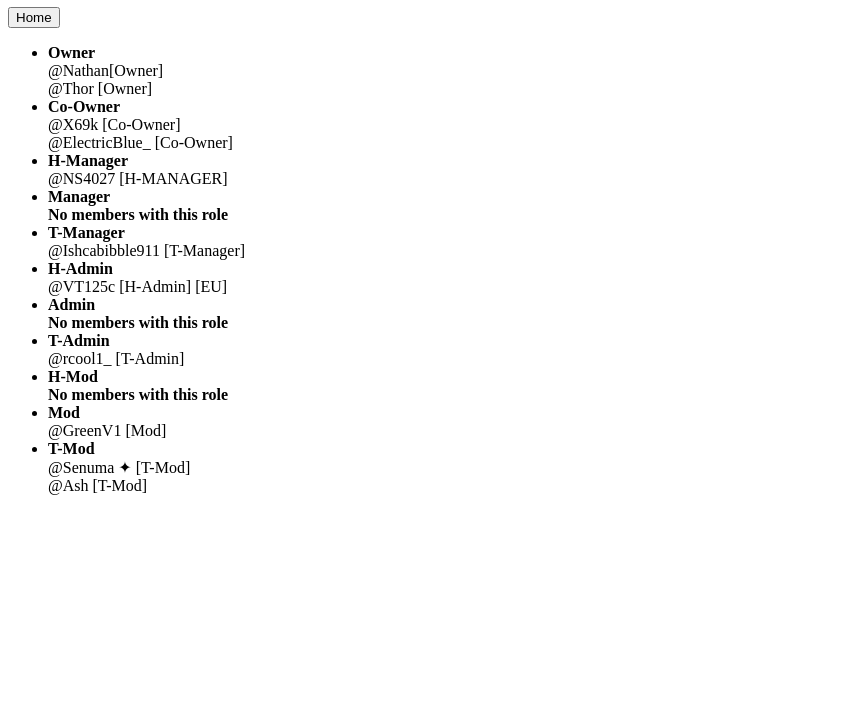
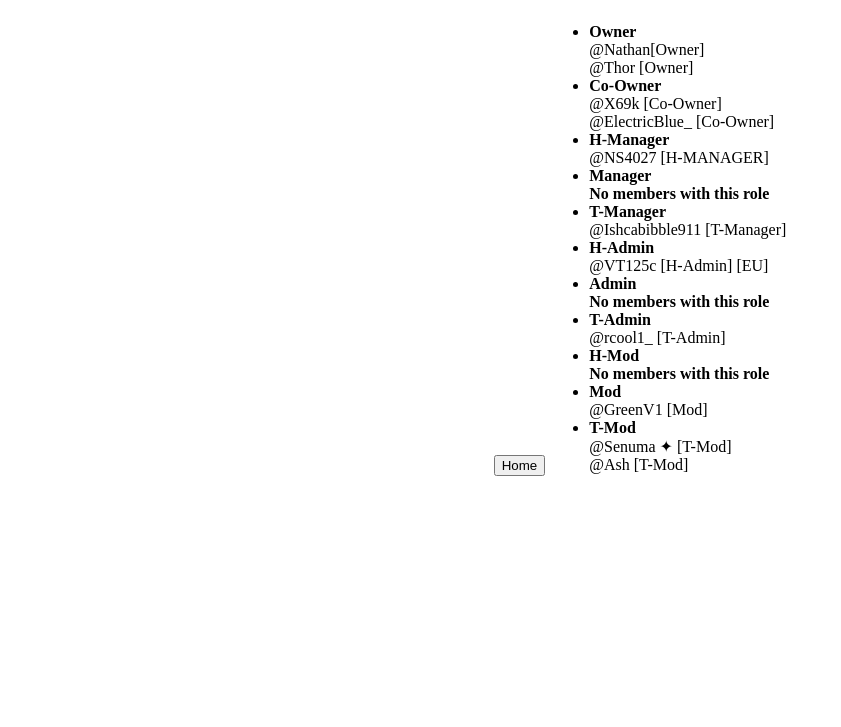
Before and after one commit to SkyblockIsLife/skyblockislife.github.io, a plain HTML site: page Tabs/StaffTeam.html in a window 1280 px wide. Shown: the part 73-800 px from the top of the page, without its empty margins (0-841 px from the left). Drawn offline with Linux system fonts and the light colour scheme.

Commit message:
Add styles for StaffTeam.html and update stylesheet reference in ToDo-List.html

```diff
--- a/Tabs/StaffTeam.html
+++ b/Tabs/StaffTeam.html
@@ -7,6 +7,16 @@
 
 <body>
     <h1>Staff Team Members</h1>
+    <style>
+        body {
+            text-align: center;
+        }
+
+        ul {
+            display: inline-block;
+            text-align: left;
+        }
+    </style>
     <button class="home-button" onclick="window.location.href='../index.html'">Home</button>
     <ul>
         <li>
```
Also changed, not shown: Tabs/ToDo-List.html (+1 -1 lines).
